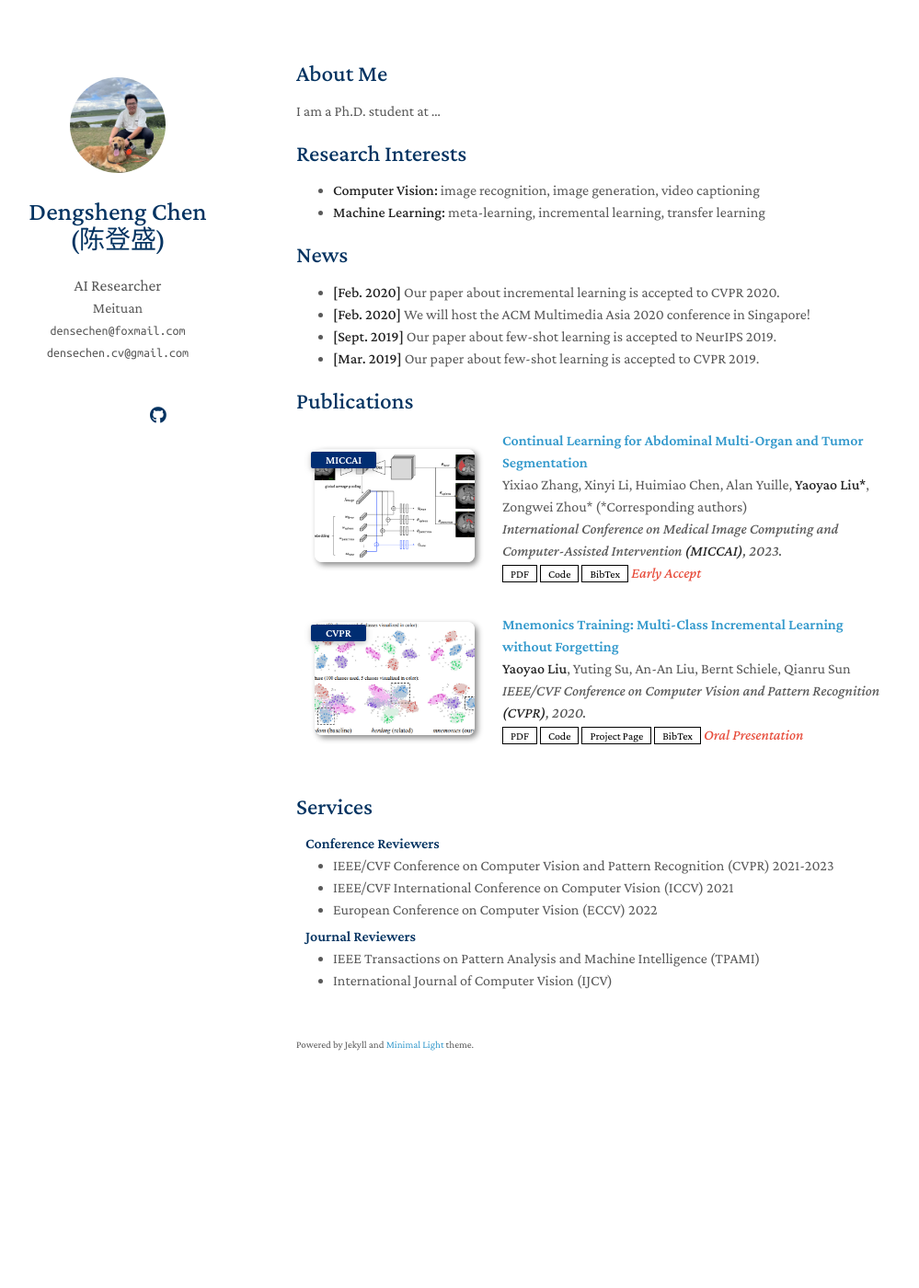
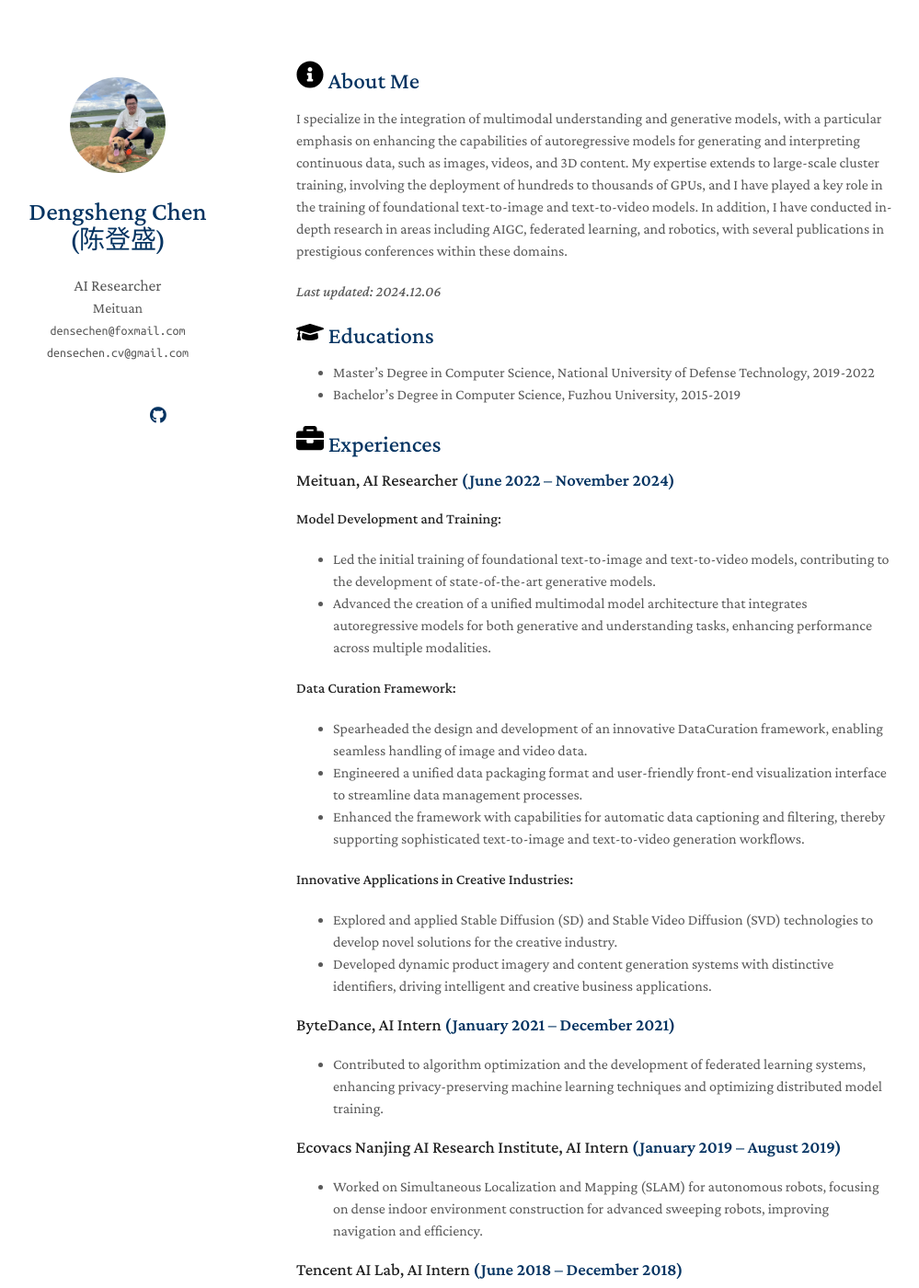
Before and after one commit to densechen/densechen.github.io, a Jekyll site: the page built from index.md, in a window 1280 px wide and 1400 px high. Shown: the whole window at 92% size, without its empty margins (148-1147 px from the left). Built offline with Jekyll 4.4.1, drawn with Linux system fonts in a browser that asks for light colours; a style sheet for code colours, icons or effects is not loaded; our own code applies the rules of GitHub Pages for plain Markdown files; some of the changed text lies outside the part shown.

Commit message:
update homepage

```diff
--- a/index.md
+++ b/index.md
@@ -2,21 +2,48 @@
 layout: homepage
 ---
 
-## About Me
+## <img src="assets/info-circle-solid.svg" width="30px"> About Me
 
-I am a Ph.D. student at ...
+I specialize in the integration of multimodal understanding and generative models, with a particular emphasis on enhancing the capabilities of autoregressive models for generating and interpreting continuous data, such as images, videos, and 3D content. My expertise extends to large-scale cluster training, involving the deployment of hundreds to thousands of GPUs, and I have played a key role in the training of foundational text-to-image and text-to-video models. In addition, I have conducted in-depth research in areas including AIGC, federated learning, and robotics, with several publications in prestigious conferences within these domains.
 
-## Research Interests
+*Last updated: 2024.12.06*
 
-- **Computer Vision:** image recognition, image generation, video captioning
-- **Machine Learning:** meta-learning, incremental learning, transfer learning
+## <img src="assets/graduation-cap-solid.svg" width="30px"> Educations
 
-## News
+- Master's Degree in Computer Science, National University of Defense Technology, 2019-2022
+- Bachelor's Degree in Computer Science, Fuzhou University, 2015-2019
 
-- **[Feb. 2020]** Our paper about incremental learning is accepted to CVPR 2020.
-- **[Feb. 2020]** We will host the ACM Multimedia Asia 2020 conference in Singapore!
-- **[Sept. 2019]** Our paper about few-shot learning is accepted to NeurIPS 2019.
-- **[Mar. 2019]** Our paper about few-shot learning is accepted to CVPR 2019.
+## <img src="assets/briefcase-solid.svg" width="30px"> Experiences
+
+### **Meituan, AI Researcher** (June 2022 – November 2024)
+
+**Model Development and Training:**
+
+- Led the initial training of foundational text-to-image and text-to-video models, contributing to the development of state-of-the-art generative models.
+- Advanced the creation of a unified multimodal model architecture that integrates autoregressive models for both generative and understanding tasks, enhancing performance across multiple modalities.
+
+**Data Curation Framework:**
+
+- Spearheaded the design and development of an innovative DataCuration framework, enabling seamless handling of image and video data.
+- Engineered a unified data packaging format and user-friendly front-end visualization interface to streamline data management processes.
+- Enhanced the framework with capabilities for automatic data captioning and filtering, thereby supporting sophisticated text-to-image and text-to-video generation workflows.
+
+**Innovative Applications in Creative Industries:**
+
+- Explored and applied Stable Diffusion (SD) and Stable Video Diffusion (SVD) technologies to develop novel solutions for the creative industry.
+- Developed dynamic product imagery and content generation systems with distinctive identifiers, driving intelligent and creative business applications.
+
+### **ByteDance, AI Intern** (January 2021 – December 2021)
+
+- Contributed to algorithm optimization and the development of federated learning systems, enhancing privacy-preserving machine learning techniques and optimizing distributed model training.
+
+### **Ecovacs Nanjing AI Research Institute, AI Intern** (January 2019 – August 2019)
+
+- Worked on Simultaneous Localization and Mapping (SLAM) for autonomous robots, focusing on dense indoor environment construction for advanced sweeping robots, improving navigation and efficiency.
+
+### **Tencent AI Lab, AI Intern** (June 2018 – December 2018)
+
+- Developed depth fusion techniques for 3D face reconstruction using the iPhone depth camera, contributing to improvements in facial recognition and augmented reality applications.
 
 {% include_relative _includes/publications.md %}
 
```
